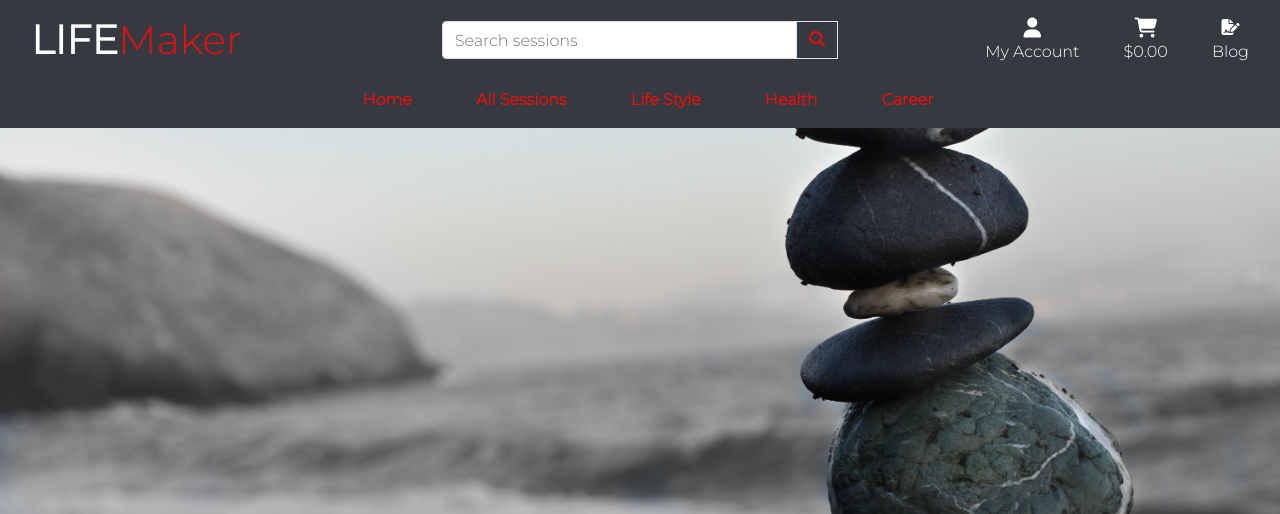
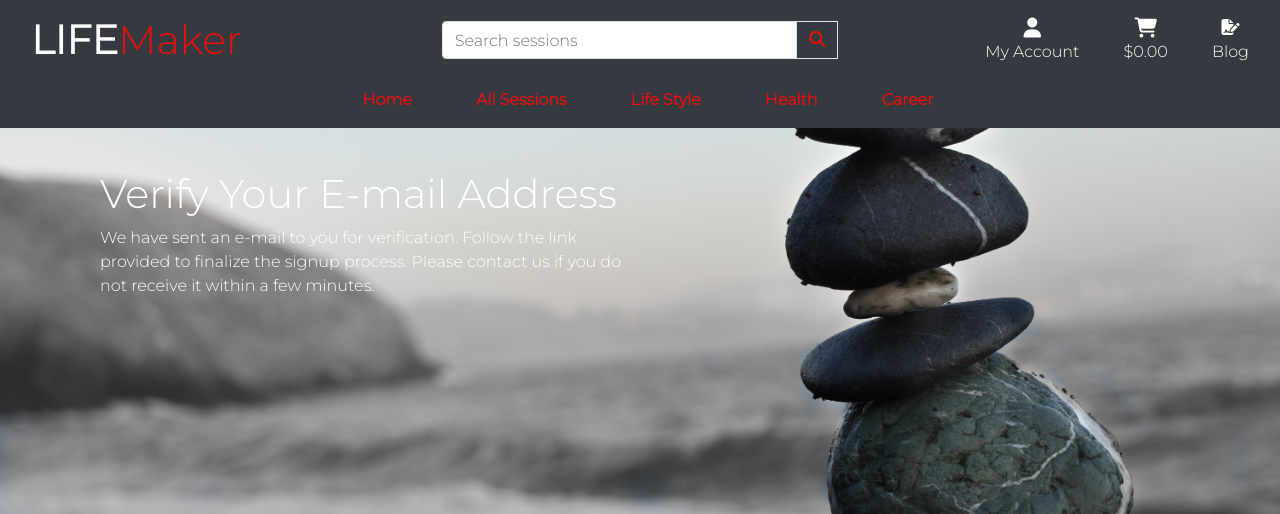
Before and after one commit to Diolg/life-maker, a Django app: page /accounts/confirm-email/ in a window 1280 px wide. Shown: the top 514 px of the page. Run offline with Django 3.2, Linux system fonts and the light colour scheme; the visitor is signed in with stand-in values (Sample User, id 1); some libraries are stand-ins or nearby versions.

Commit message:
Made changes to allauth templates and tested profiles

```diff
--- a/static/css/base.css
+++ b/static/css/base.css
@@ -283,6 +283,66 @@ a .upbtn-link {
     margin-top: 170px;
 }
 
+/*-----My Account----*/
+
+.sign-out {
+    margin-top: 170px;
+
+}
+
+.sign-up {
+    margin-top: 170px;
+
+}
+
+.verify-email {
+    margin-top: 170px;
+
+}
+
+.confirm-email {
+    margin-top: 170px;
+
+}
+
+.allauth-form-inner-content {
+
+        margin-top: 170px;
+        color: #fff;
+    }
+
+.allauth-form-inner-content input {
+
+        border-color: #000;
+    }
+
+.allauth-form-inner-content label:not([for='id_remember']) {
+        display: none;
+    }
+
+.allauth-form-inner-content input::placeholder {
+        color: #fff;
+    }
+
+    .allauth-form-inner-content button,
+    .allauth-form-inner-content input[type='submit'] {
+        /* btn */
+        display: inline-block;
+        font-weight: 400;
+        color: #fff;
+        text-align: center;
+        vertical-align: middle;
+        -webkit-user-select: none;
+        -moz-user-select: none;
+        -ms-user-select: none;
+        user-select: none;
+        background-color: #000;
+        border: 1px solid #000;
+        padding: .375rem .75rem;
+        font-size: 1rem;
+        line-height: 1.5;
+        border-radius: 0;
+    }
 
 /*-----Footer-----*/
 
--- a/templates/allauth/account/base.html
+++ b/templates/allauth/account/base.html
@@ -1 +1,15 @@
 {% extends "base.html" %}
+
+{% block content %}
+<div class="container header-container">
+    <div class="overlay"></div>
+    <div class="row">
+        <div class="col-12 col-md-6 sign-in">
+            <div class="allauth-form-inner-content">
+                {% block inner_content %}
+                {% endblock %}
+            </div>
+        </div>
+    </div>
+</div>
+{% endblock %}
--- a/templates/allauth/account/email.html
+++ b/templates/allauth/account/email.html
@@ -4,7 +4,7 @@
 
 {% block head_title %}{% trans "Account" %}{% endblock %}
 
-{% block content %}
+{% block inner_content %}
     <h1>{% trans "E-mail Addresses" %}</h1>
 {% if user.emailaddress_set.all %}
 <p>{% trans 'The following e-mail addresses are associated with your account:' %}</p>
--- a/templates/allauth/account/email_confirm.html
+++ b/templates/allauth/account/email_confirm.html
@@ -6,8 +6,8 @@
 {% block head_title %}{% trans "Confirm E-mail Address" %}{% endblock %}
 
 
-{% block content %}
-<h1>{% trans "Confirm E-mail Address" %}</h1>
+{% block inner_content %}
+<h1 class="confirm-email">{% trans "Confirm E-mail Address" %}</h1>
 
 {% if confirmation %}
 
--- a/templates/allauth/account/logout.html
+++ b/templates/allauth/account/logout.html
@@ -5,7 +5,7 @@
 {% block head_title %}{% trans "Sign Out" %}{% endblock %}
 
 {% block content %}
-<h1>{% trans "Sign Out" %}</h1>
+<h1 class="sign-out">{% trans "Sign Out" %}</h1>
 
 <p>{% trans 'Are you sure you want to sign out?' %}</p>
 
@@ -14,6 +14,7 @@
   {% if redirect_field_value %}
   <input type="hidden" name="{{ redirect_field_name }}" value="{{ redirect_field_value }}"/>
   {% endif %}
+  <a class="btn btn-outline-secondary" href="{% url 'home' %}">Cancel</a>
   <button type="submit">{% trans 'Sign Out' %}</button>
 </form>
 
--- a/templates/allauth/account/signup.html
+++ b/templates/allauth/account/signup.html
@@ -5,7 +5,7 @@
 {% block head_title %}{% trans "Signup" %}{% endblock %}
 
 {% block content %}
-<h1>{% trans "Sign Up" %}</h1>
+<h1 class="sign-up">{% trans "Sign Up" %}</h1>
 
 <p>{% blocktrans %}Already have an account? Then please <a href="{{ login_url }}">sign in</a>.{% endblocktrans %}</p>
 
@@ -15,6 +15,7 @@
   {% if redirect_field_value %}
   <input type="hidden" name="{{ redirect_field_name }}" value="{{ redirect_field_value }}" />
   {% endif %}
+  <a class="btn btn-outline-secondary" href="{% url 'account_login' %}">Back to Login</a>
   <button type="submit">{% trans "Sign Up" %} &raquo;</button>
 </form>
 
--- a/templates/allauth/account/verification_sent.html
+++ b/templates/allauth/account/verification_sent.html
@@ -4,8 +4,8 @@
 
 {% block head_title %}{% trans "Verify Your E-mail Address" %}{% endblock %}
 
-{% block content %}
-    <h1>{% trans "Verify Your E-mail Address" %}</h1>
+{% block inner_content %}
+    <h1 class="verify-email">{% trans "Verify Your E-mail Address" %}</h1>
 
     <p>{% blocktrans %}We have sent an e-mail to you for verification. Follow the link provided to finalize the signup process. Please contact us if you do not receive it within a few minutes.{% endblocktrans %}</p>
 
--- a/templates/base.html
+++ b/templates/base.html
@@ -85,9 +85,9 @@
                         <div class="dropdown-menu border-0" aria-labelledby="account">
                             {% if request.user.is_authenticated %}
                                 {% if request.user.is_superuser %}
-                                    <a href="" class="dropdown-item">Product Management</a>
+                                    <a href="" class="dropdown-item">Product Administration</a>
                                 {% endif %}
-                                <a href="" class="dropdown-item">My Profile</a>
+                                <a href="{% url 'profile' %}" class="dropdown-item">My Profile</a>
                                 <a href="{% url 'account_logout' %}" class="dropdown-item">Logout</a>
                             {% else %}
                                 <a href="{% url 'account_signup' %}" class="dropdown-item">Register</a>
--- a/templates/includes/mobile-top-header.html
+++ b/templates/includes/mobile-top-header.html
@@ -36,7 +36,7 @@
         <div class="dropdown-menu border-0" aria-labelledby="account">
             {% if request.user.is_authenticated %}
             {% if request.user.is_superuser %}
-            <a href=" " class="dropdown-item">Product Administration</a>
+            <a href="{% url 'account_logout' %}" class="dropdown-item">Product Administration</a>
             {% endif %}
             <a href="" class="dropdown-item">My Profile</a>
             <a href="{% url 'account_logout' %}" class="dropdown-item">Logout</a>
```
Also changed, not shown: profiles/templates/profiles/profile.html (+1 -7 lines), profiles/views.py (+8 -3 lines), templates/allauth/account/login.html (+6 -3 lines).
